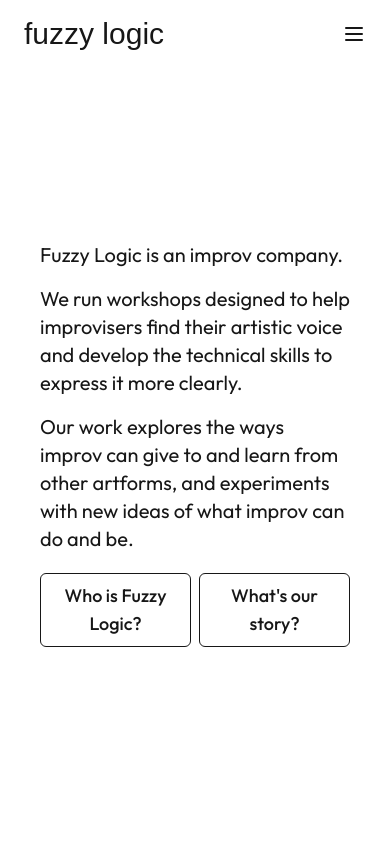
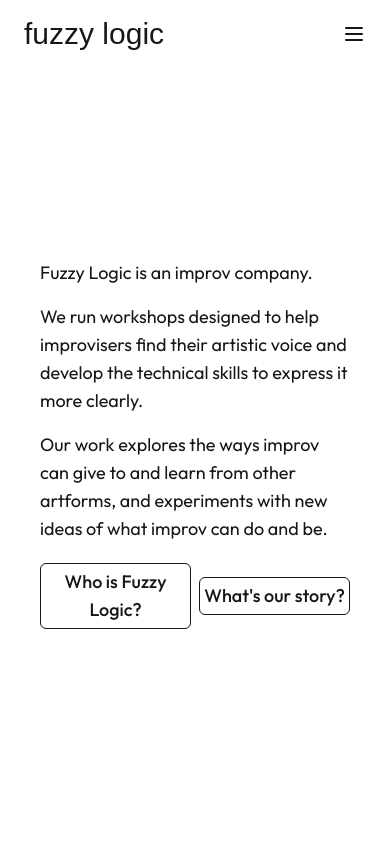
Before and after one commit to NathanDean/fuzzy-logic, a Next.js app: page /about in a window 390 px wide. Shown: the top 844 px of the page. Built offline with nearby package versions, Linux system fonts and the light colour scheme; no server answers; the database is empty; a web font is replaced by a local one.

Commit message:
Minor styling changes to About page

```diff
--- a/src/app/about/page.tsx
+++ b/src/app/about/page.tsx
@@ -28,7 +28,7 @@ export default async function About() {
   const people = await fetchPeople();
 
   return (
-    <div className="-mt-15 sm:-mt-30 -mb-26">
+    <div className="-mt-15 sm:-mt-30 -mb-23 sm:-mb-26">
       <section className="sm:w-xl lg:w-3xl xl:w-4xl min-h-screen flex flex-col justify-center items-start space-y-2 large-text">
         <p>{`Fuzzy Logic is an improv company.`}</p>
 
@@ -41,7 +41,7 @@ export default async function About() {
           {`Our work explores the ways improv can give to and learn from other
           artforms, and experiments with new ideas of what improv can do and be.`}
         </p>
-        <div className="w-full flex justify-center space-x-2">
+        <div className="w-full flex flex-row items-center justify-center space-x-2">
           <Link className="btn btn-primary" href="/about/#people">
             {`Who is Fuzzy Logic?`}
           </Link>
--- a/src/app/globals.css
+++ b/src/app/globals.css
@@ -51,7 +51,7 @@
   }
 
   .large-text {
-    @apply text-xl sm:text-2xl;
+    @apply text-lg sm:text-2xl;
   }
 
   .medium-text {
@@ -104,7 +104,7 @@
   }
 
   .btn {
-    @apply inline-flex items-center justify-center w-full mt-2 px-4 py-2 text-lg
+    @apply inline-flex items-center justify-center w-full mt-2 p-1 sm:px-4 sm:py-2 text-lg
         border rounded-md font-medium text-center
         transition-all duration-200 ease-in-out;
   }
```
